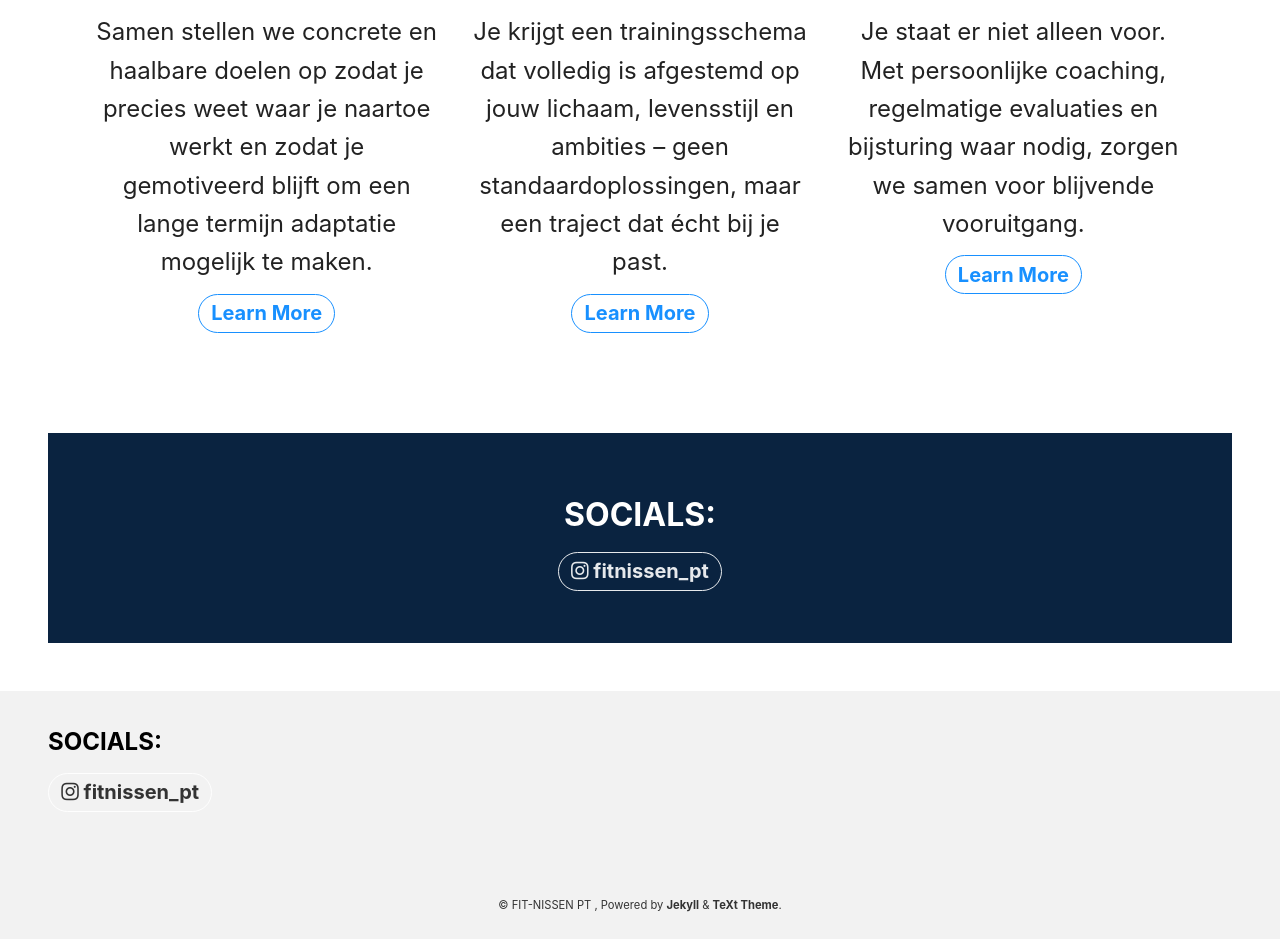
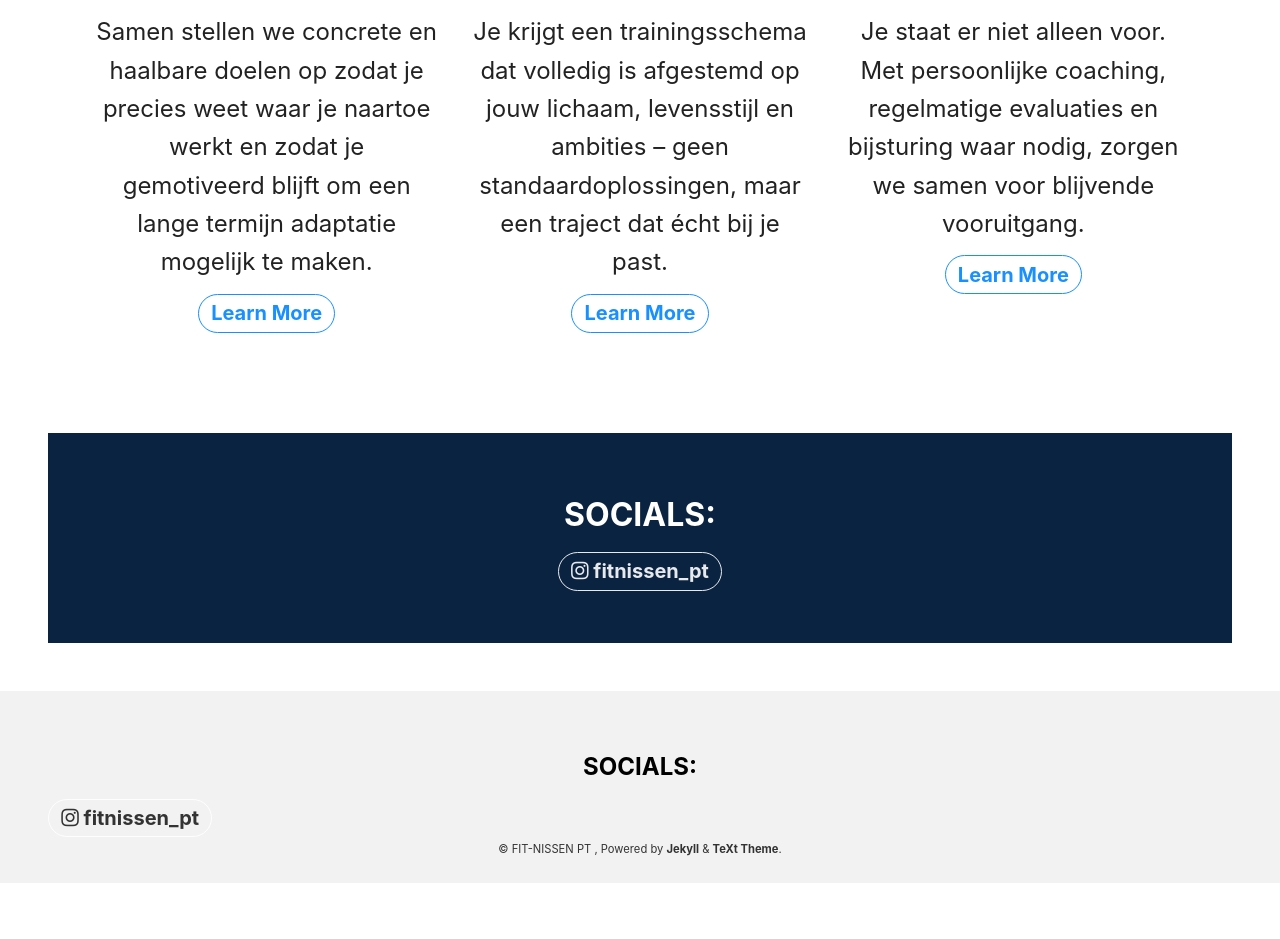
Before and after one commit to TimTools/fitnissen-site, a Jekyll site: the page built from index.html, in a window 1280 px wide. Shown: the part 1634-2573 px from the top of the page. Built offline with Jekyll 4.4.1, drawn with Linux system fonts in a browser that asks for light colours; nearby versions of some CDN libraries; the list of posts is cut into pages by our own code; after the commit the page ends 2517 px from its top, so only the background shows below that.

Commit message:
changed position

```diff
--- a/_includes/footer.html
+++ b/_includes/footer.html
@@ -8,10 +8,6 @@
     {%- else -%}
       {%- assign _site_author_itemtype = 'http://schema.org/Person' -%}
     {%- endif -%}
-
-    <div class="mb-5">
-
-    <h3>SOCIALS:</h3><p></p><ul class="menu"><li><a class="button button--outline-theme-dark button--pill button--lg" href="https://www.instagram.com/fitnissen_pt/"><i class="fab fa-instagram"></i> fitnissen_pt</a></li></ul></div>
 
     <div itemscope itemtype="{{ _site_author_itemtype }}">
       <meta itemprop="name" content="{{ _site_author.name }}">
@@ -30,6 +26,7 @@
     {%- assign _locale_copyright_dates = __return -%}
     <div class="site-info mt-2">
       <div>
+        <h3>SOCIALS:</h3><p></p><ul class="menu"><li><a class="button button--outline-theme-dark button--pill button--lg" href="https://www.instagram.com/fitnissen_pt/"><i class="fab fa-instagram"></i> fitnissen_pt</a></li></ul>
         {%- include snippets/get-locale-string.html key='COPYRIGHT_DATES' -%}
         {%- assign _locale_copyright_dates = __return -%}
         © {{ site.title }} {{ _locale_copyright_dates }},
```
